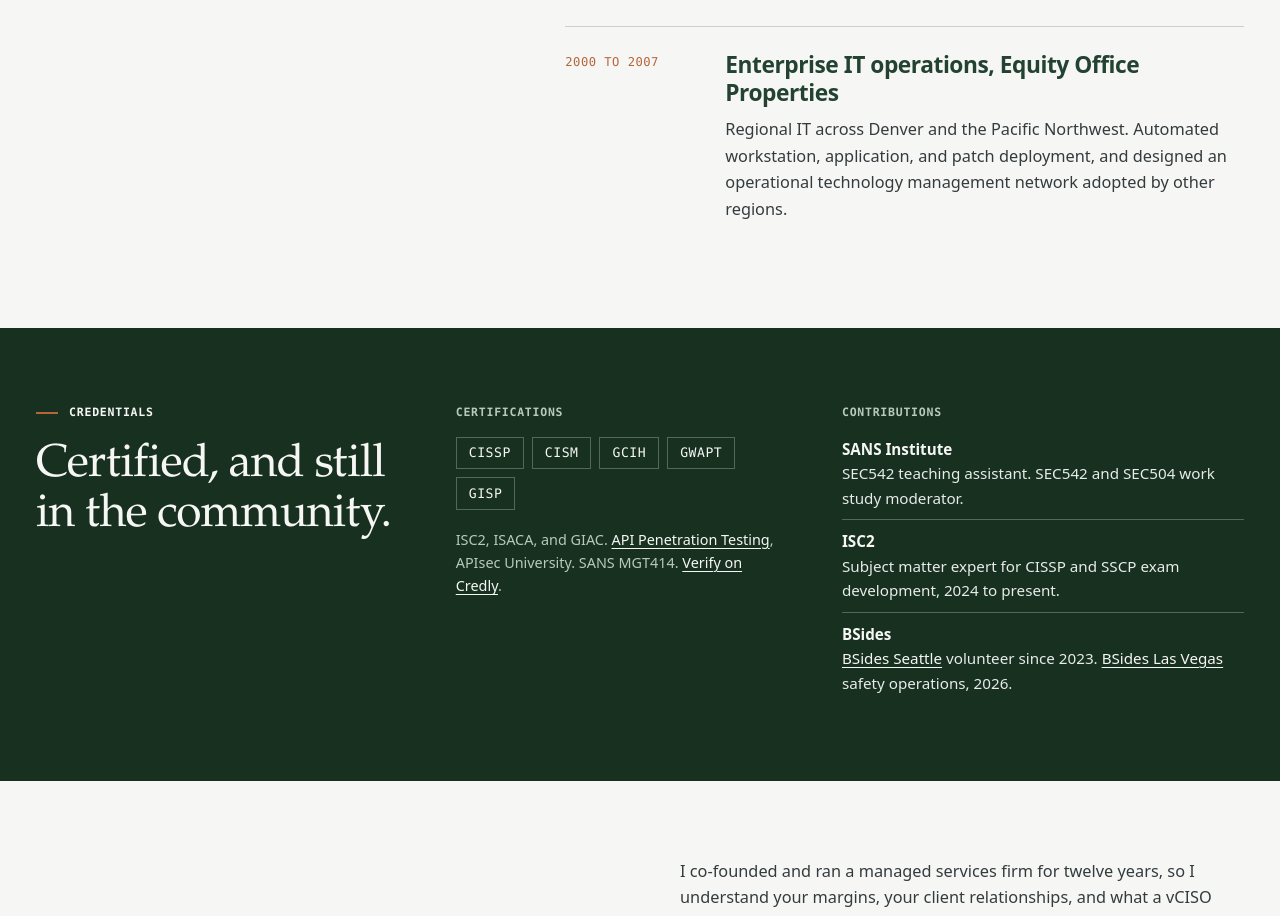
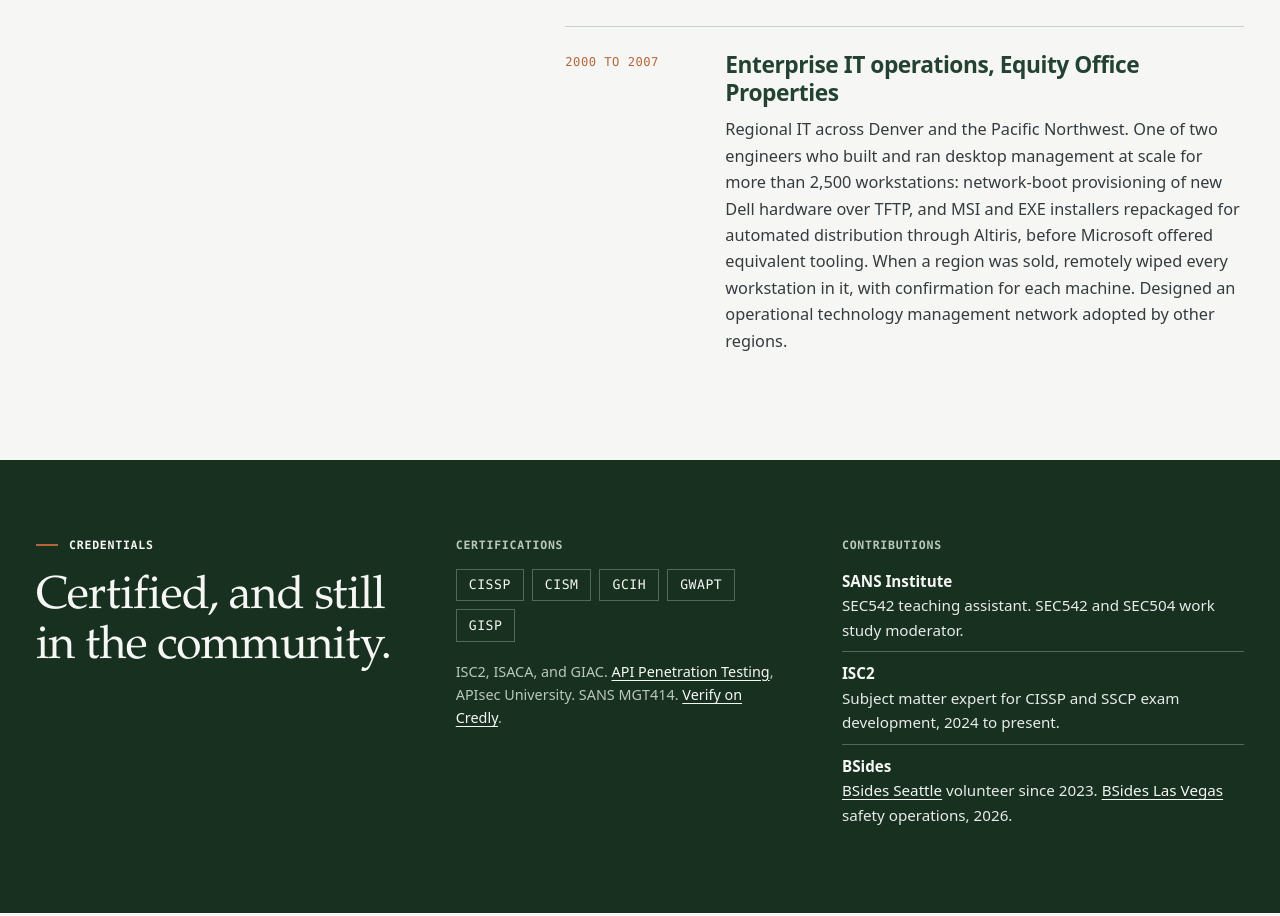
Before and after one commit to ryan5hanahan/linkedinfosec, a plain HTML site: page public/index.html in a window 1280 px wide. Shown: the part 3419-4335 px from the top of the page. Drawn offline with Linux system fonts and the light colour scheme.

Commit message:
Expand Equity Office experience with desktop management detail
Co-Authored-By: Claude Fable 5.1 <noreply@anthropic.com>

```diff
--- a/public/index.html
+++ b/public/index.html
@@ -123,7 +123,7 @@
           <p class="when">2000 to 2007</p>
           <div>
             <h3>Enterprise IT operations, Equity Office Properties</h3>
-            <p>Regional IT across Denver and the Pacific Northwest. Automated workstation, application, and patch deployment, and designed an operational technology management network adopted by other regions.</p>
+            <p>Regional IT across Denver and the Pacific Northwest. One of two engineers who built and ran desktop management at scale for more than 2,500 workstations: network-boot provisioning of new Dell hardware over TFTP, and MSI and EXE installers repackaged for automated distribution through Altiris, before Microsoft offered equivalent tooling. When a region was sold, remotely wiped every workstation in it, with confirmation for each machine. Designed an operational technology management network adopted by other regions.</p>
           </div>
         </li>
       </ol>
```
